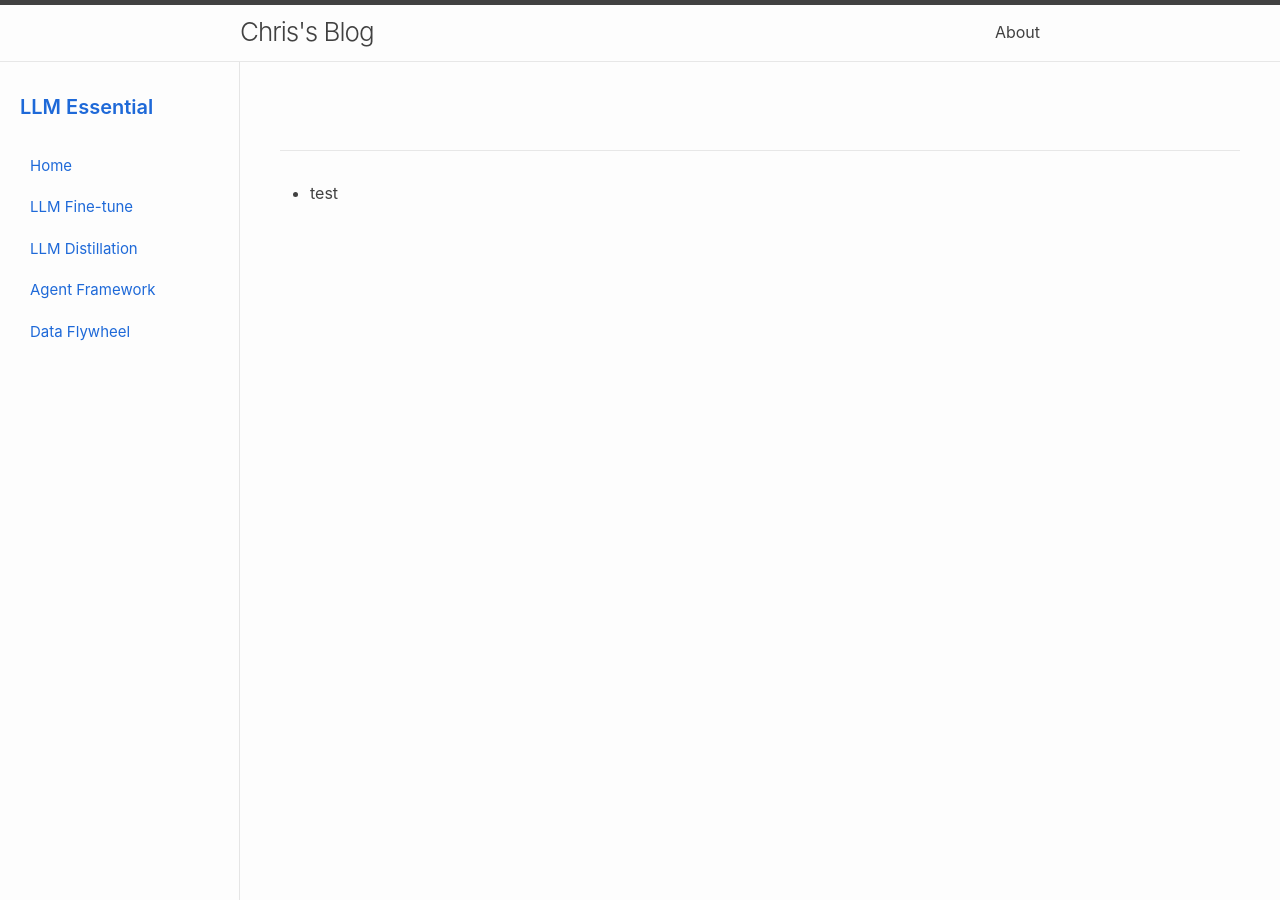
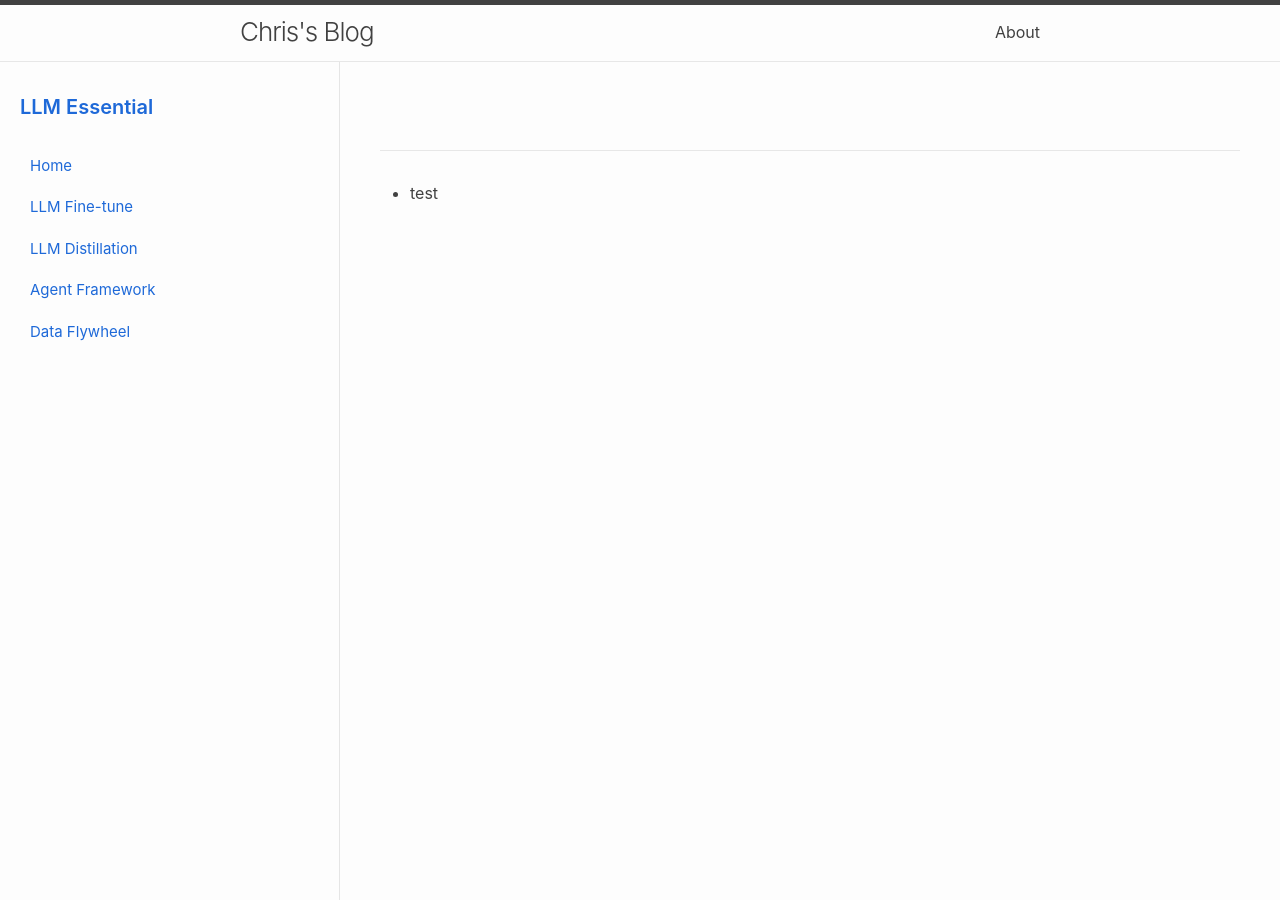
Before and after one commit to ChrisZhu2050/chriszhu2050.github.io, a Jekyll site: the page built from portfolio.md, in a window 1280 px wide and 900 px high. Built offline with Jekyll 4.4.1, drawn with Linux system fonts in a browser that asks for light colours; nearby versions of some CDN libraries; our own code applies the rules of GitHub Pages for plain Markdown files.

Commit message:
Update _base.scss

```diff
--- a/_sass/minima/_base.scss
+++ b/_sass/minima/_base.scss
@@ -311,7 +311,7 @@ table {
    ======================================== */
 
 .sidebar {
-  width: 240px;
+  width: 340px;
   flex-shrink: 0;
 
   padding: 30px 20px;
```
